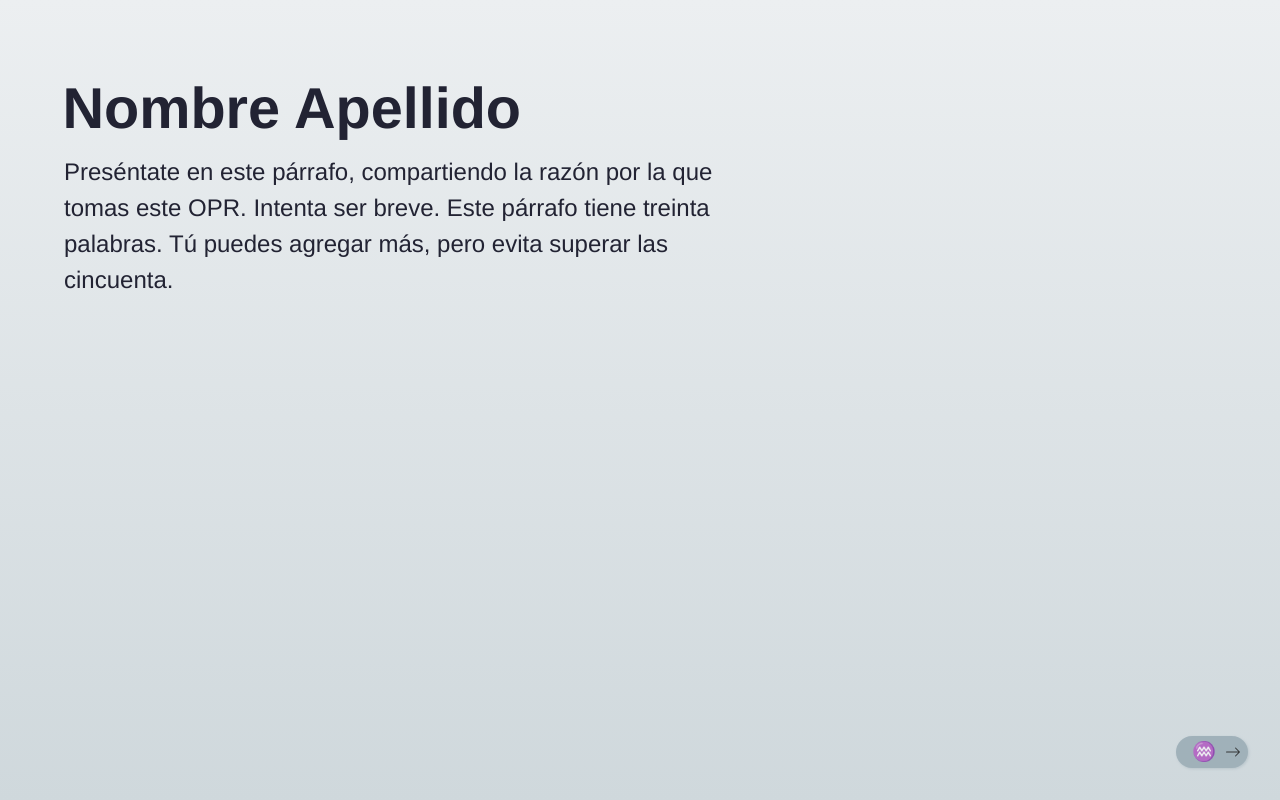
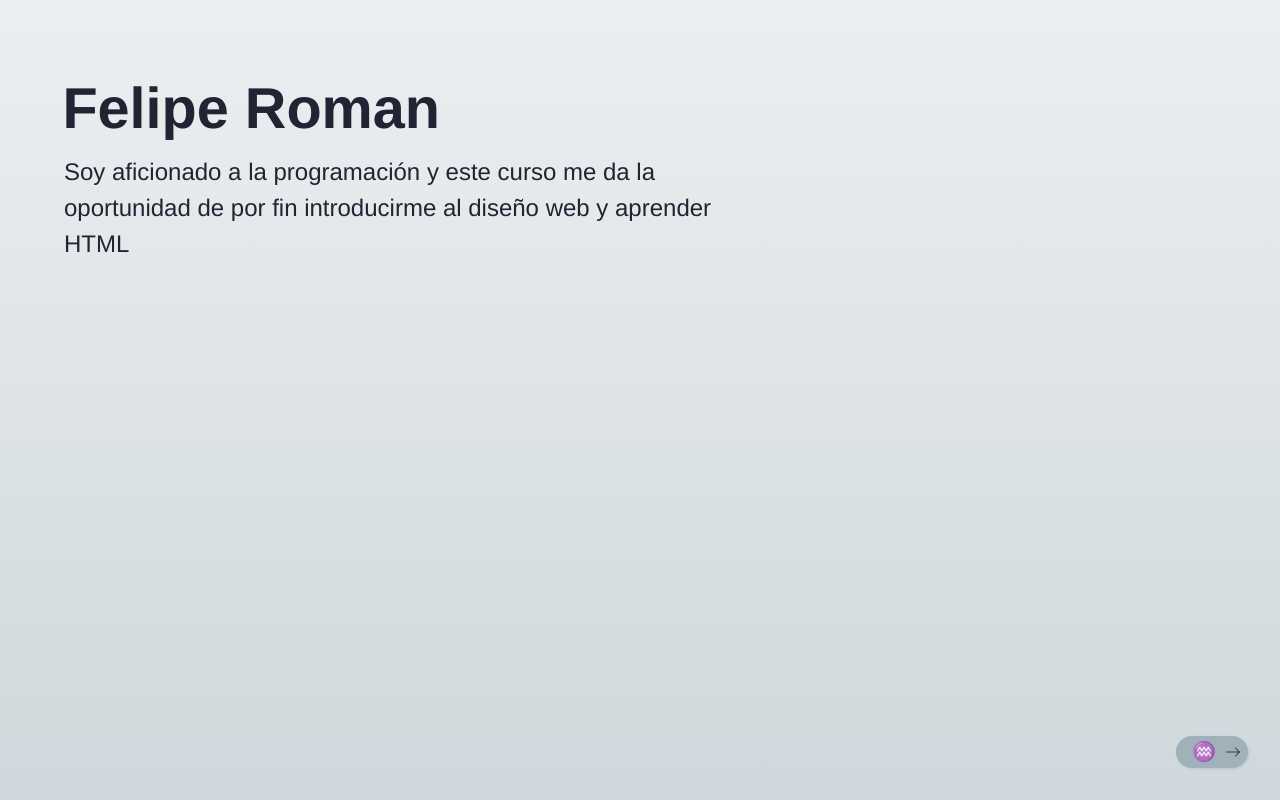
Before and after one commit to romancito-psd/clase-01, a plain HTML site: page index.html in a window 1280 px wide. Drawn offline with nearby package versions, Linux system fonts and the light colour scheme.

Commit message:
Update index.html

```diff
--- a/index.html
+++ b/index.html
@@ -17,8 +17,8 @@
     <body>
 
         <main>
-            <h1>Nombre Apellido</h1>
-            <p>Preséntate en este párrafo, compartiendo la razón por la que tomas este OPR. Intenta ser breve. Este párrafo tiene treinta palabras. Tú puedes agregar más, pero evita superar las cincuenta.</p>
+            <h1>Felipe Roman</h1>
+            <p>Soy aficionado a la programación y este curso me da la oportunidad de por fin introducirme al diseño web y aprender HTML</p>
         </main>
 
         <div id="next"></div>
```
